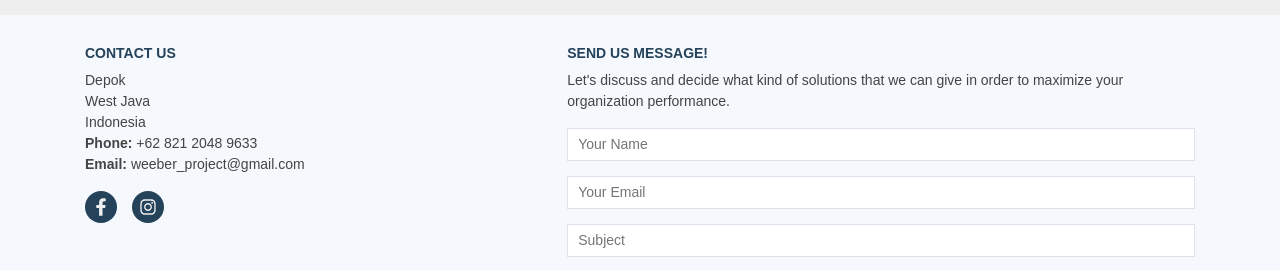
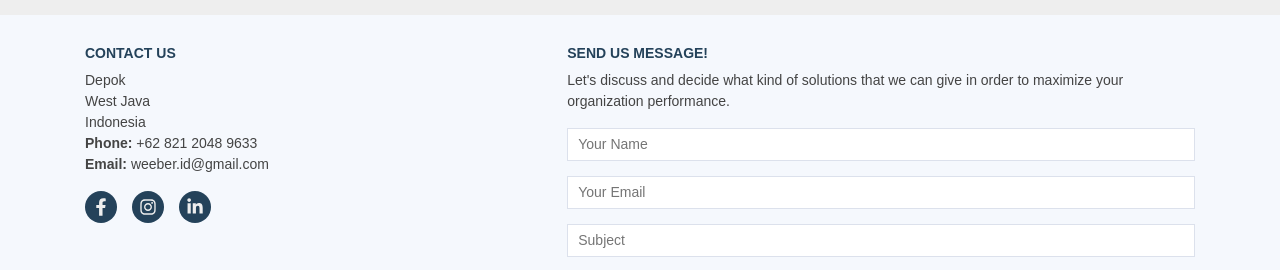
Before and after one commit to zhorifmaulana/weeber-1, a React (Create React App) app in the folder frontend/: page / in a window 1280 px wide. Shown: the part 2741-3011 px from the top of the page. Built offline with nearby package versions, Linux system fonts and the light colour scheme; a web font is replaced by a local one.

Commit message:
completing social media url

```diff
--- a/frontend/src/components/contact-info/contact-info.component.jsx
+++ b/frontend/src/components/contact-info/contact-info.component.jsx
@@ -12,7 +12,7 @@ const ContactInfo = () => (
       West Java <br/>
       Indonesia <br/>
       <strong>Phone:</strong> +62 821 2048 9633<br/>
-      <strong>Email:</strong> weeber_project@gmail.com<br/>
+      <strong>Email:</strong> weeber.id@gmail.com<br/>
     </p>
     <div className='socmed-icons'>
       {/* <a target="_blank" href="/" rel="noopener noreferrer">
@@ -24,9 +24,9 @@ const ContactInfo = () => (
       <a target="_blank" href="https://www.instagram.com/weeber_id/" rel="noopener noreferrer">
         <span className='socmed-icon'><FontAwesomeIcon icon={['fab', 'instagram']} /></span>
       </a>
-      {/* <a target="_blank" href="/" rel="noopener noreferrer">
+       <a target="_blank" href="https://www.linkedin.com/company/weebersolutions/" rel="noopener noreferrer">
         <span className='socmed-icon'><FontAwesomeIcon icon={['fab', 'linkedin-in']} /></span>
-      </a> */}
+      </a>
     </div>
   </div>
 );
--- a/frontend/src/pages/login.jsx
+++ b/frontend/src/pages/login.jsx
@@ -18,16 +18,16 @@ const LoginPage = () => (
           <img className='header' src={Logo} alt='Weeber Logo' />
         </Link>
         <div className='socmed-icons'>
-          <a href="/" target="_blank" rel="noopener noreferrer">
+          {/* <a href="/" target="_blank" rel="noopener noreferrer">
             <span className='socmed-icon'><FontAwesomeIcon icon={['fab', 'twitter']} /></span>
-          </a>
-          <a href="/" target="_blank" rel="noopener noreferrer">
+          </a> */}
+          <a href="https://www.facebook.com/Weeber-Web-Services-106725284216759/" target="_blank" rel="noopener noreferrer">
             <span className='socmed-icon'><FontAwesomeIcon icon={['fab', 'facebook-f']} /></span>
           </a>
           <a href="https://www.instagram.com/weeber_id/" target="_blank" rel="noopener noreferrer">
             <span className='socmed-icon'><FontAwesomeIcon icon={['fab', 'instagram']} /></span>
           </a>
-          <a href="/" target="_blank" rel="noopener noreferrer">
+          <a href="https://www.linkedin.com/company/weebersolutions/" target="_blank" rel="noopener noreferrer">
             <span className='socmed-icon'><FontAwesomeIcon icon={['fab', 'linkedin-in']} /></span>
           </a>
         </div>
```
